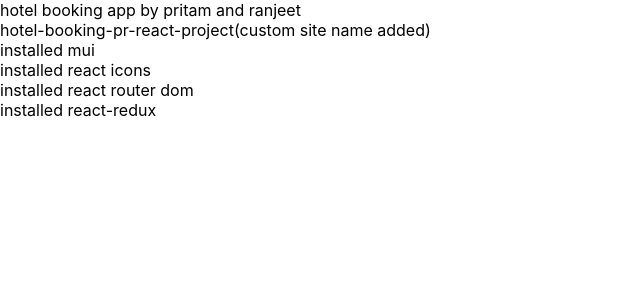
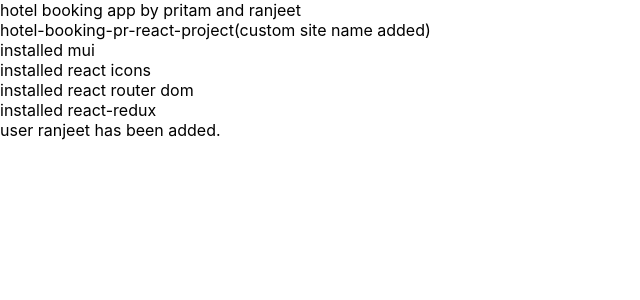
Before and after one commit to Pritam-Gayen/hotel-booking-pr-react-project, a React (Create React App) app: page / in a window 1280 px wide. Shown: the top 300 px of the page, without its empty margins (0-640 px from the left). Built offline with nearby package versions, Linux system fonts and the light colour scheme.

Commit message:
ranjeet added

```diff
--- a/src/App.js
+++ b/src/App.js
@@ -1,4 +1,4 @@
-import './App.css';
+import "./App.css";
 
 function App() {
   return (
@@ -14,6 +14,8 @@
       installed react router dom
       <br></br>
       installed react-redux
+      <br></br>
+      user ranjeet has been added.
     </>
   );
 }
```
